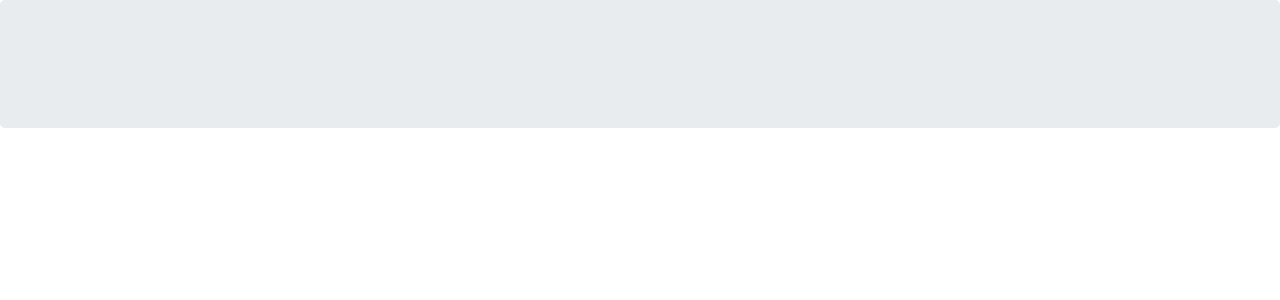
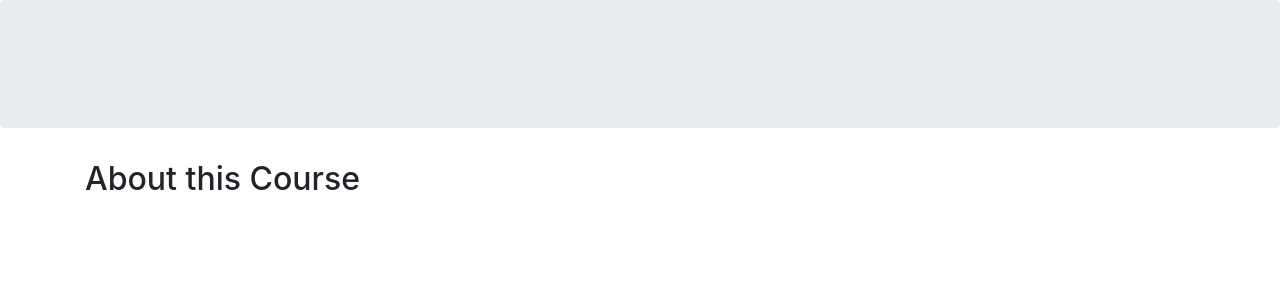
Before and after one commit to elmar-hinz/Django.ElmarHinz, a Django app: template base/templates/django_education_certificates/certificate_detail.html in a window 1280 px wide. Shown: the part 56-356 px from the top of the page. Run offline with Django 3.2, Linux system fonts and the light colour scheme; the template is opened without the code that fills it, so the values that code supplies are empty; some libraries are stand-ins or nearby versions.

Commit message:
Adding a header to course description

```diff
--- a/base/templates/django_education_certificates/certificate_detail.html
+++ b/base/templates/django_education_certificates/certificate_detail.html
@@ -10,6 +10,7 @@
         </a></div>
     {% endif %}
     <div class="container">
+        <h2>About this Course</h2>
         {% if certificate.description %}
             <div class="certificate-description">{{ certificate.description | safe }}</div>
         {% endif %}
```
